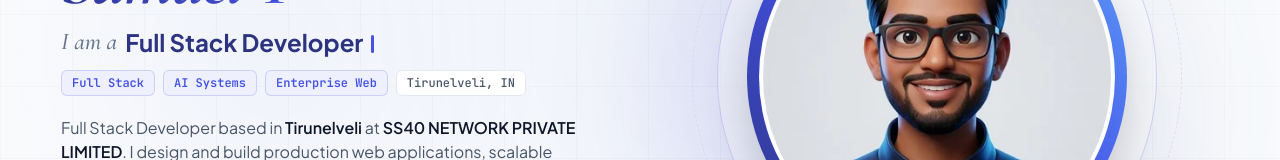
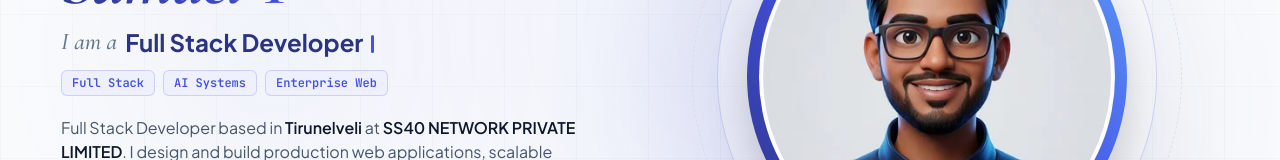
Before and after one commit to AbrahamSamuel2003/portfolio, a React (Vite) app: page / in a window 1280 px wide. Shown: the part 274-434 px from the top of the page. Built offline with nearby package versions, Linux system fonts and the light colour scheme.

Commit message:
fix(hero): remove redundant Tirunelveli, IN tag from specialization tags

```diff
--- a/src/components/sections/Hero.jsx
+++ b/src/components/sections/Hero.jsx
@@ -81,7 +81,6 @@ export default function Hero({ onNavigate }) {
               <span className="px-2 py-0.5 sm:px-2.5 sm:py-1 rounded-md bg-[#EEF0FD] border border-[#4452E6]/20">Full Stack</span>
               <span className="px-2 py-0.5 sm:px-2.5 sm:py-1 rounded-md bg-[#EEF0FD] border border-[#4452E6]/20">AI Systems</span>
               <span className="px-2 py-0.5 sm:px-2.5 sm:py-1 rounded-md bg-[#EEF0FD] border border-[#4452E6]/20">Enterprise Web</span>
-              <span className="px-2 py-0.5 sm:px-2.5 sm:py-1 rounded-md bg-white border border-slate-200 text-slate-600 font-medium">Tirunelveli, IN</span>
             </div>
           </div>
 
```
